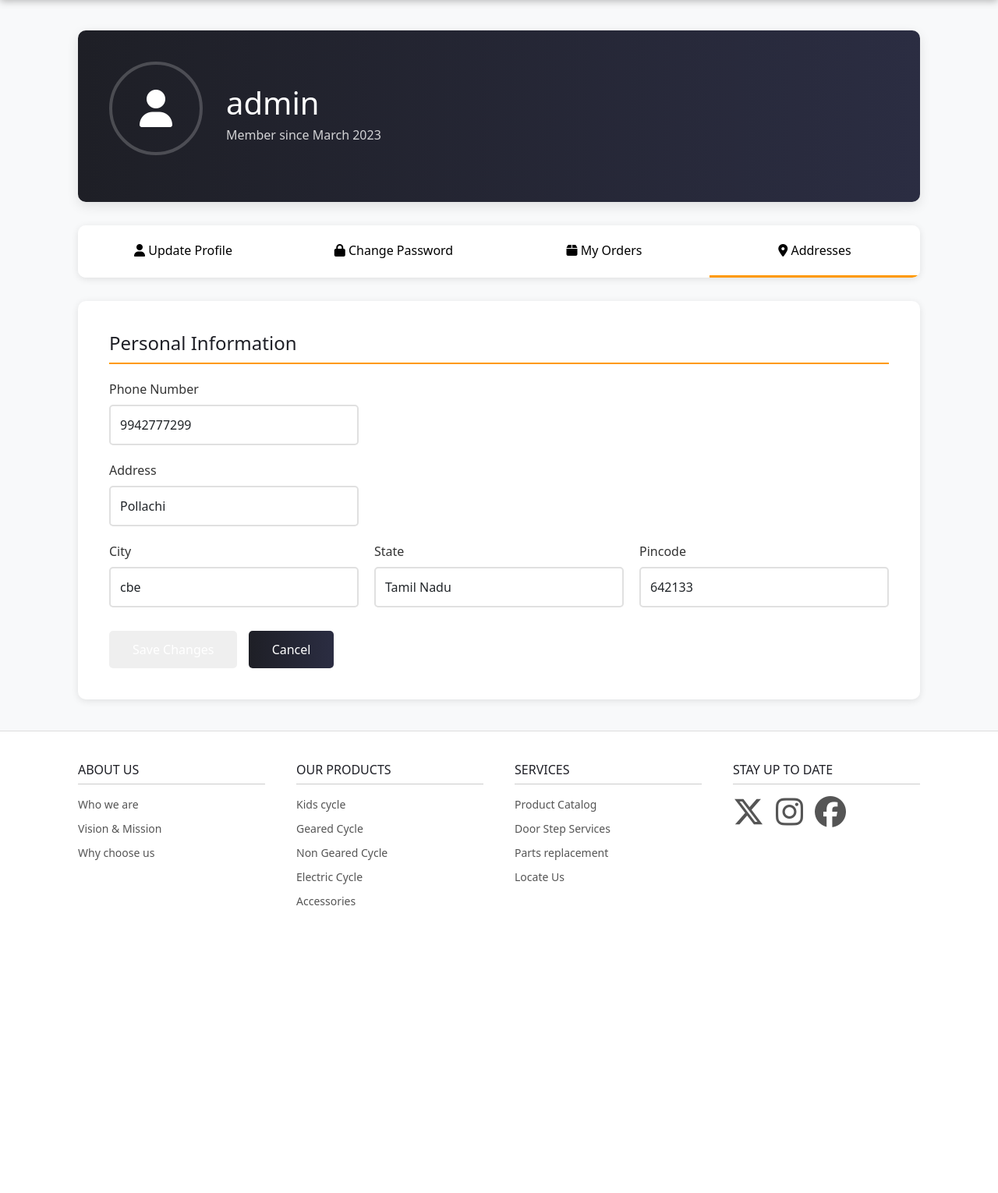
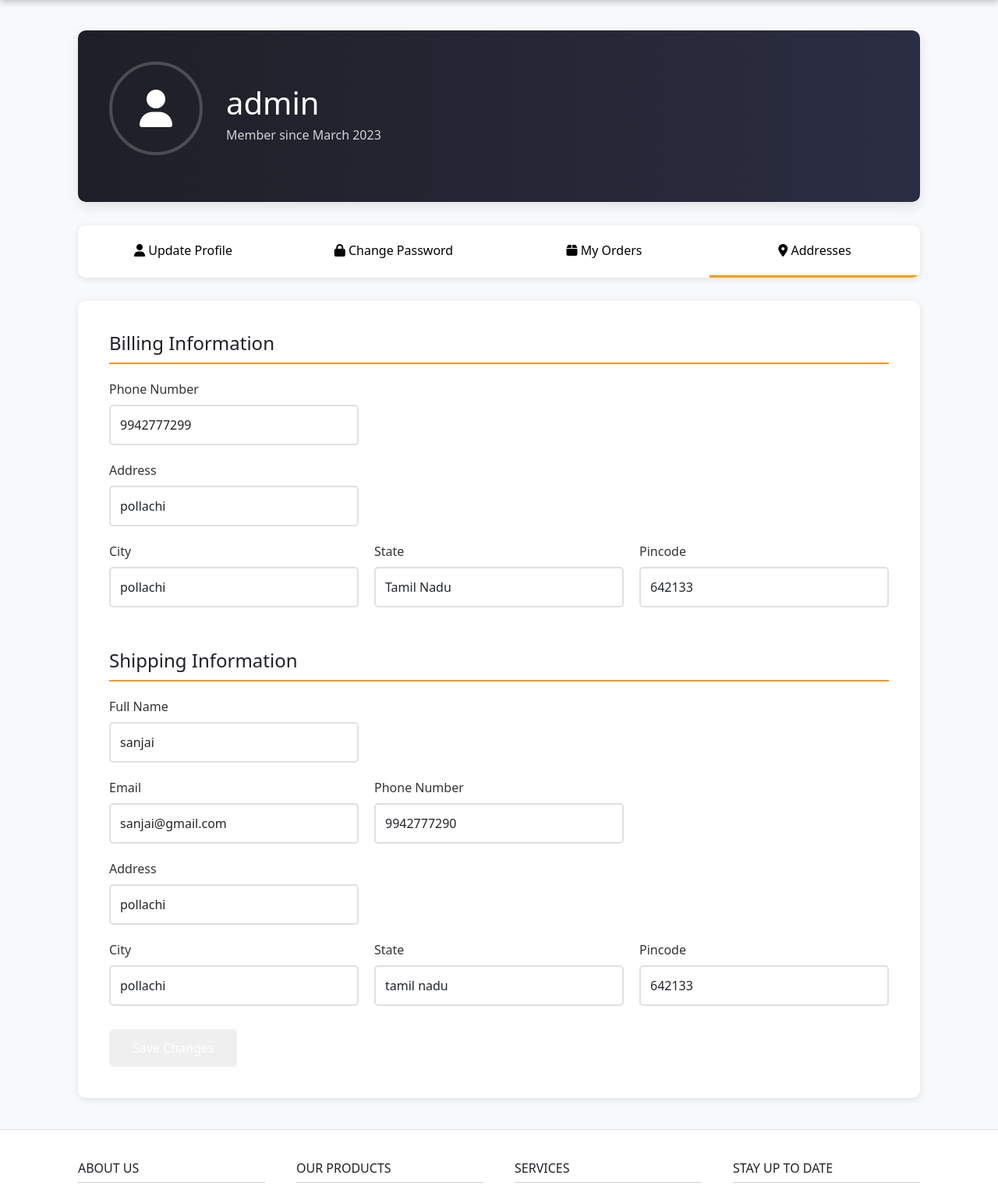
Before and after one commit to SanjaiPG/Ecommerce-platform-for-selling-cycles, a Django app: page /update_info/ in a window 1280 px wide. Shown: the part 91-1621 px from the top of the page at 78% size. Before the commit the page ends 1252 px from the top, so only its background shows below. Run offline with Django 5.2, Linux system fonts and the light colour scheme; a user stored in the database is signed in; data comes from the database, SQL or seed files in the repository; some libraries are stand-ins or nearby versions.

Commit message:
Shipping info form

```diff
--- /dev/null
+++ b/Back-End/ecom/payment/forms.py
@@ -0,0 +1,45 @@
+from django import forms
+from .models import ShippingAddress
+
+class ShippingAddressForm(forms.ModelForm):
+    shipping_name = forms.CharField(
+        label="",
+        widget=forms.TextInput(attrs={'class': 'form-control', 'placeholder': 'Full Name'}), required=True
+    )
+    shipping_email = forms.EmailField(
+        label="",
+        widget=forms.EmailInput(attrs={'class': 'form-control', 'placeholder': 'Email Address'}), required=True
+    )
+    shipping_address = forms.CharField(
+        label="",
+        widget=forms.TextInput(attrs={'class': 'form-control', 'placeholder': 'Address'}), required=True
+    )
+    shipping_phone = forms.CharField(
+        label="",
+        widget=forms.TextInput(attrs={'class': 'form-control', 'placeholder': 'Phone Number'}), required=True
+    )
+    shipping_city = forms.CharField(
+        label="",
+        widget=forms.TextInput(attrs={'class': 'form-control', 'placeholder': 'City'}), required=True
+    )
+    shipping_state = forms.CharField(
+        label="",
+        widget=forms.TextInput(attrs={'class': 'form-control', 'placeholder': 'State'}), required=True
+    )
+    shipping_pin_code = forms.CharField(
+        label="",
+        widget=forms.TextInput(attrs={'class': 'form-control', 'placeholder': 'Pin Code'}), required=True
+    )
+
+    class Meta:
+        model = ShippingAddress
+        fields = [
+            'shipping_name',
+            'shipping_email',
+            'shipping_address',
+            'shipping_phone',
+            'shipping_city',
+            'shipping_state',
+            'shipping_pin_code'
+        ]
+        exclude = ['user',]
--- a/Back-End/ecom/payment/models.py
+++ b/Back-End/ecom/payment/models.py
@@ -5,13 +5,13 @@ from django.contrib.auth.models import User
 
 class ShippingAddress(models.Model):
     user = models.ForeignKey(User, on_delete=models.CASCADE, null=True, blank=True)
-    name = models.CharField(max_length=255)
-    email = models.CharField(max_length=255)
-    address = models.CharField(max_length=255)
-    phone = models.CharField(max_length=13)
-    city = models.CharField(max_length=100)
-    state = models.CharField(max_length=100)
-    pin_code = models.CharField(max_length=20)
+    shipping_name = models.CharField(max_length=255)
+    shipping_email = models.CharField(max_length=255)
+    shipping_address = models.CharField(max_length=255)
+    shipping_phone = models.CharField(max_length=13)
+    shipping_city = models.CharField(max_length=100)
+    shipping_state = models.CharField(max_length=100)
+    shipping_pin_code = models.CharField(max_length=20)
 
     class Meta:
         verbose_name = 'Shipping Address'
--- a/Back-End/ecom/skyraptor/models.py
+++ b/Back-End/ecom/skyraptor/models.py
@@ -6,11 +6,11 @@ from django.db.models.signals import post_save
 class Profile(models.Model):
     user = models.OneToOneField(User, on_delete=models.CASCADE)
     date_modified = models.DateTimeField(user, auto_now=True)
-    phone = models.CharField(max_length=13, blank=True)
-    Address = models.CharField(max_length=200, blank=True)
-    city = models.CharField(max_length=50, blank=True)
-    state = models.CharField(max_length=50, blank=True)
-    pin_code = models.CharField(max_length=6, blank=True)
+    phone = models.CharField(max_length=13, blank=True, null=True)
+    Address = models.CharField(max_length=200, blank=True, null=True)
+    city = models.CharField(max_length=50, blank=True, null=True)
+    state = models.CharField(max_length=50, blank=True, null=True)
+    pin_code = models.CharField(max_length=6, blank=True, null=True)
     old_cart = models.CharField(max_length=1000, blank=True, null=True)
 
     def __str__(self):
--- a/Back-End/ecom/skyraptor/templates/html/update_info.html
+++ b/Back-End/ecom/skyraptor/templates/html/update_info.html
@@ -145,10 +145,11 @@
         </div>
 
         <form method="POST" action="{% url 'update_info' %}">
-            {% csrf_token %}
             <div id="personal" class="tab-content active">
+
+                {% csrf_token %}
                 <div class="form-section">
-                    <h3>Personal Information</h3>
+                    <h3>Billing Information</h3>
                     <div class="form-row">
                         <div class="form-group">
                             <label for="phone">Phone Number</label>
@@ -186,9 +187,62 @@
                         </div>
                     </div>
                 </div>
+
+                <br>
+
+                <div class="form-section">
+                    <h3>Shipping Information</h3>
+                    <div class="form-row">
+                        <div class="form-group">
+                            <label for="shipping_name">Full Name</label>
+                            {{ shipping_form.shipping_name }}
+                        </div>
+                        <div class="form-group"></div>
+                        <div class="form-group"></div>
+                    </div>
+                    <div class="form-row">
+                        <div class="form-group">
+                            <label for="shipping_email">Email</label>
+                            {{ shipping_form.shipping_email.label_tag }}
+                            {{ shipping_form.shipping_email }}
+                        </div>
+                        <div class="form-group">
+                            <label for="shipping_phone">Phone Number</label>
+                            {{ shipping_form.shipping_phone.label_tag }}
+                            {{ shipping_form.shipping_phone }}
+                        </div>
+                        <div class="form-group"></div>
+                    </div>
+                    <div class="form-row">
+                        <div class="form-group">
+                            <label for="shipping_address">Address</label>
+                            {{ shipping_form.shipping_address.label_tag }}
+                            {{ shipping_form.shipping_address }}
+                        </div>
+                        <div class="form-group"></div>
+                        <div class="form-group"></div>
+                    </div>
+                    <div class="form-row">
+                        <div class="form-group">
+                            <label for="shipping_city">City</label>
+                            {{ shipping_form.shipping_city.label_tag }}
+                            {{ shipping_form.shipping_city }}
+                        </div>
+                        <div class="form-group">
+                            <label for="shipping_state">State</label>
+                            {{ shipping_form.shipping_state.label_tag }}
+                            {{ shipping_form.shipping_state }}
+                        </div>
+                        <div class="form-group">
+                            <label for="shipping_pincode">Pincode</label>
+                            {{ shipping_form.shipping_pin_code.label_tag }}
+                            {{ shipping_form.shipping_pin_code }}
+                        </div>
+                    </div>
+                </div>
                 <button class="btn-primary" type="submit">Save Changes</button>
-                <button class="btn-secondary">Cancel</button>
             </div>
+
         </form>
     </div>
 
--- a/Back-End/ecom/skyraptor/views.py
+++ b/Back-End/ecom/skyraptor/views.py
@@ -6,6 +6,8 @@ from django.contrib.auth.models import User
 from django.contrib.auth.forms import UserCreationForm
 from django import forms
 from .froms import SignUpForm, UpdateUserForm, UpdatePasswordForm, UserInfoForm
+from payment.forms import ShippingAddressForm
+from payment.models import ShippingAddress
 import json
 from cart.cart import Cart
 
@@ -132,13 +134,17 @@ def update_password(request):
 def update_info(request):
     if request.user.is_authenticated:
         current_user = Profile.objects.get(user__id=request.user.id)
+        shipping_user = ShippingAddress.objects.get(id=request.user.id)
+
         info_form = UserInfoForm(request.POST or None, instance=current_user)
+        shipping_form = ShippingAddressForm(request.POST or None, instance=shipping_user)
 
-        if info_form.is_valid():
+        if info_form.is_valid() or shipping_form.is_valid():
             info_form.save()
+            shipping_form.save()
             messages.success(request, 'Your Info has been updated successfully')
             return redirect('home')
-        return render(request, 'html/update_info.html', {'info_form': info_form})
+        return render(request, 'html/update_info.html', {'info_form': info_form, 'shipping_form': shipping_form})
 
     else:
         messages.success(request, 'You need to be logged in to update your profile')
```
Also changed, not shown: Back-End/ecom/db.sqlite3, Back-End/ecom/payment/migrations/0002_rename_address_shippingaddress_shipping_address_and_more.py (added).
